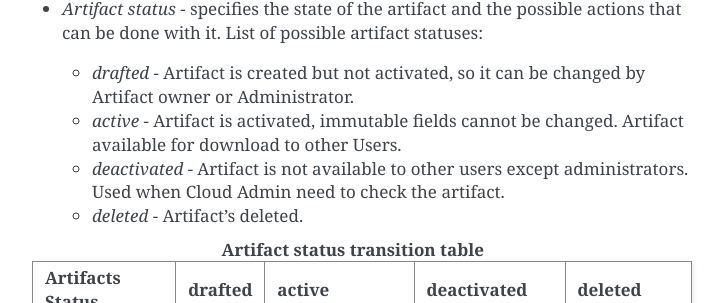
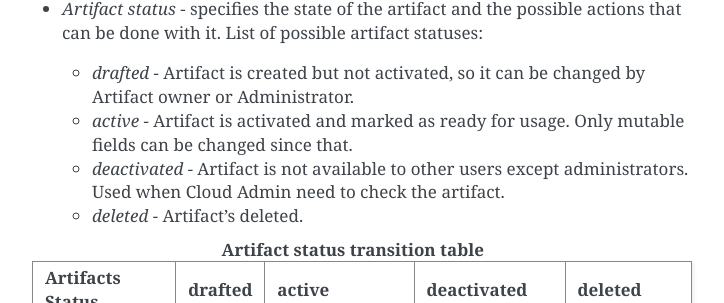
Before and after one commit to openstack-archive/glare, a Sphinx documentation site: the page built from doc/source/developer/webapi/v1.rst, in a window 1280 px wide and 900 px high, scrolled down 622 px. Shown: the part 151-454 px from the top of the window, without its empty margins (388-1112 px from the left). Built offline with Sphinx 7.4.7, drawn with Linux system fonts in a browser that asks for light colours; the version number could not be read and is left out.

Commit message:
Fix active status webapi documentation
Change-Id: Ieb9daa51760fe94a522031a421b03a012d72062d

```diff
--- a/doc/source/developer/webapi/v1.rst
+++ b/doc/source/developer/webapi/v1.rst
@@ -37,8 +37,8 @@ using Representational State Transfer concept (ReST).
   * *drafted* - Artifact is created but not activated, so it can be changed by
     Artifact owner or Administrator.
 
-  * *active* - Artifact is activated, immutable fields cannot be changed.
-    Artifact available for download to other Users.
+  * *active* - Artifact is activated and marked as ready for usage.
+    Only mutable fields can be changed since that.
 
   * *deactivated* - Artifact is not available to other users except
     administrators. Used when Cloud Admin need to check the artifact.
```
